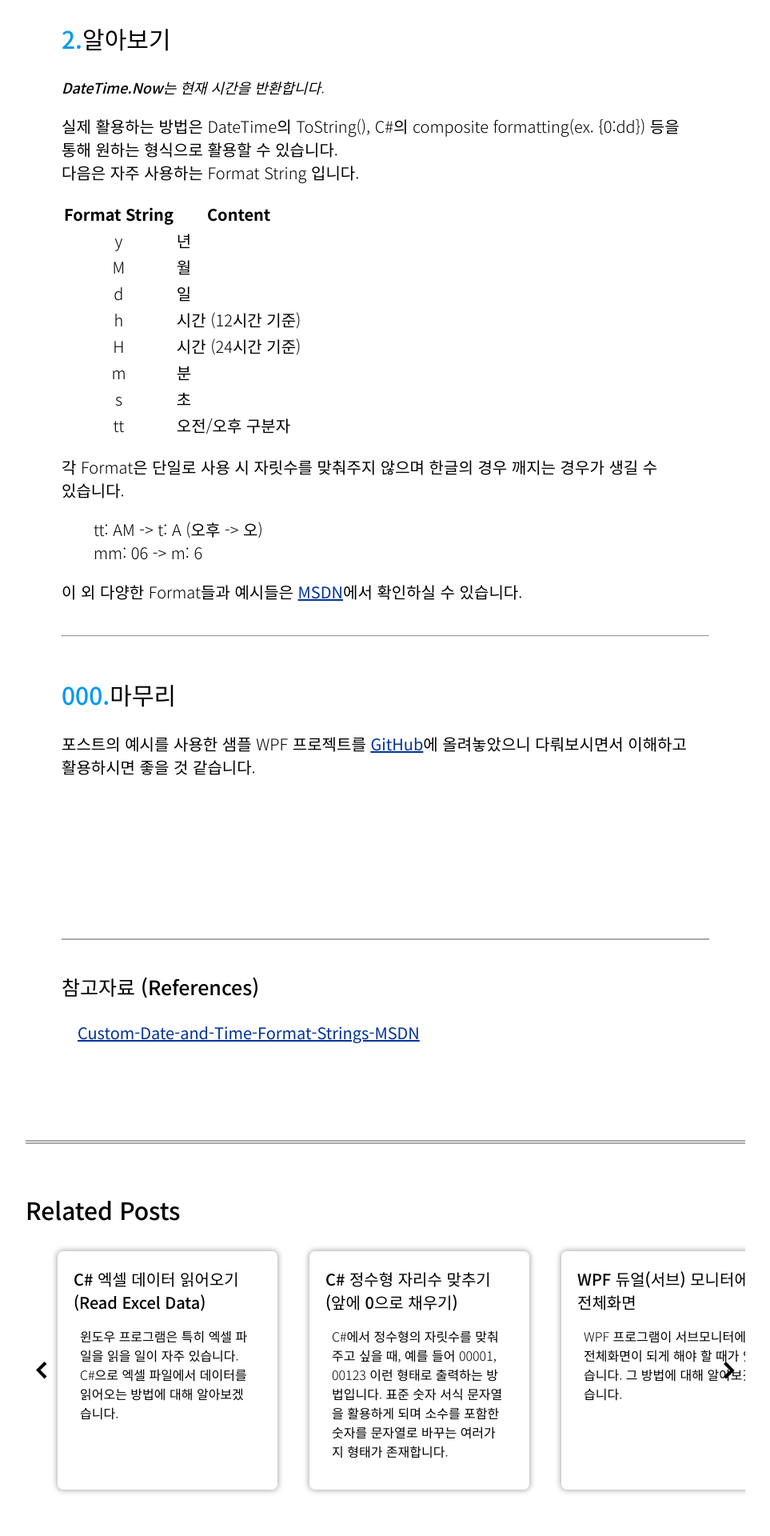
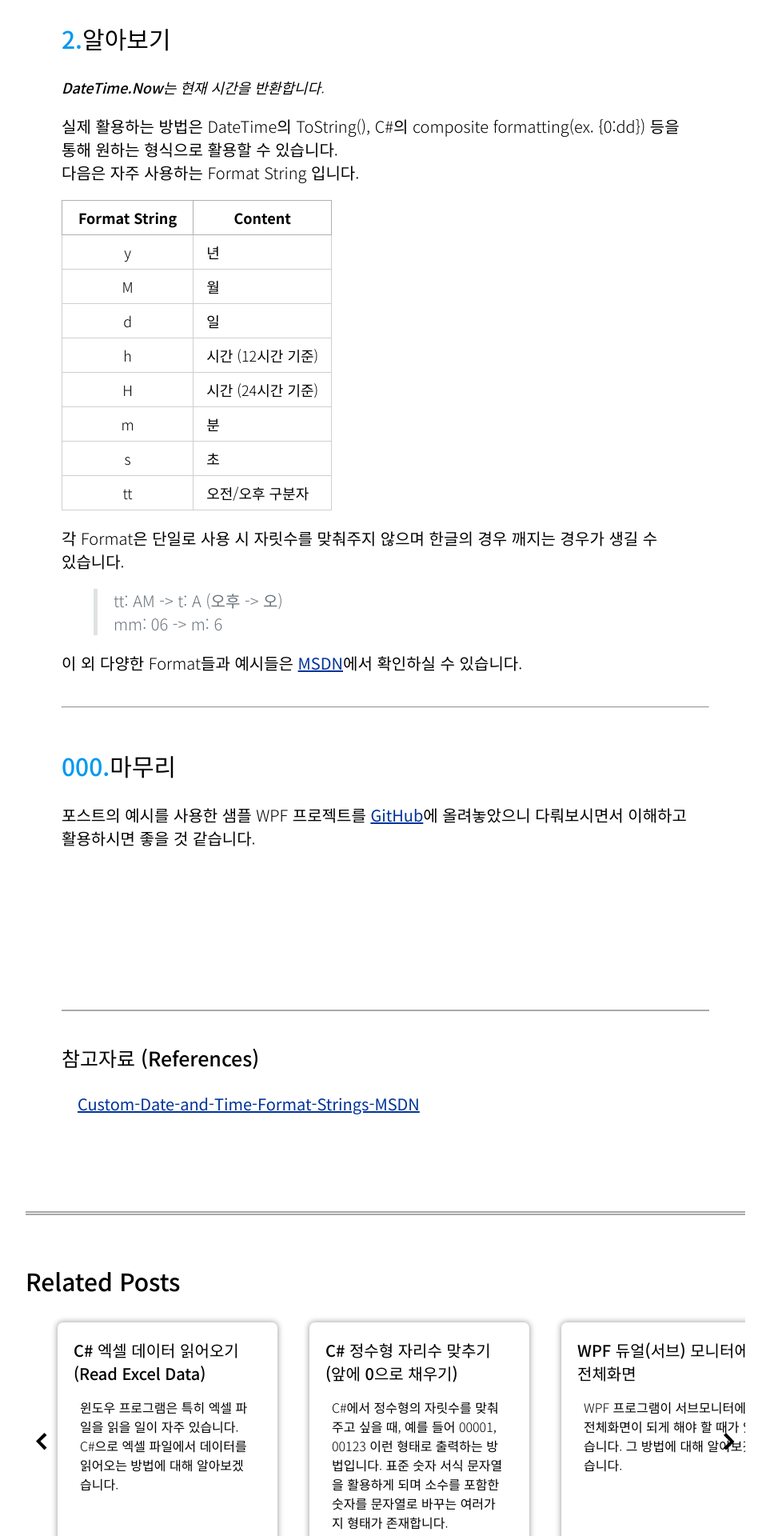
Before and after one commit to GiGong/gigong.github.io, a Jekyll site: the page built from _posts/CSharp/2022-05-21-CSharp-DateTime-ToString-Format.md, in a window 1280 px wide. Shown: the part 2253-4173 px from the top of the page at 80% size, without its empty margins (158-1121 px from the left). Built offline with Jekyll 4.4.1, drawn with Linux system fonts in a browser that asks for light colours; some web fonts are replaced; comment, search, counter and statistics services are not loaded.

Commit message:
Design table.

```diff
--- a/_sass/jekyll-gg/_section_post.scss
+++ b/_sass/jekyll-gg/_section_post.scss
@@ -101,7 +101,7 @@
     text-align: center;
 }
 
-.figure_image figcaption {
+#post-content .figure_image figcaption {
     margin-top: 0.5rem;
     text-align: center;
 }
@@ -117,10 +117,39 @@
 }
 
 // pre does not inherit font-family
-.highlight pre, code {
+#post-content .highlight pre, code {
     font-family: 'D2Coding';
     font-weight: normal;
     font-size: 0.9rem;
+}
+
+#post-content blockquote {
+    padding: 0 1em;
+    color: #6a737d;
+    border-left: 0.25em solid #dfe2e5;
+}
+
+.table_content {
+    display: block;
+    width: 100%;
+    overflow: auto;
+    border-collapse: collapse;
+    font-size: 0.9rem;
+}
+
+.table_content tr {
+    background-color: #fff;
+    border-top: 1px solid #cfcfcf;
+}
+
+.table_content thead th {
+    border: 1px solid #afafaf;
+    padding: 0.4rem 1rem;
+}
+
+.table_content td {
+    border: 1px solid #cfcfcf;
+    padding: 0.4rem 0.8rem;
 }
 //#endregion -------- Content --------
 
```
